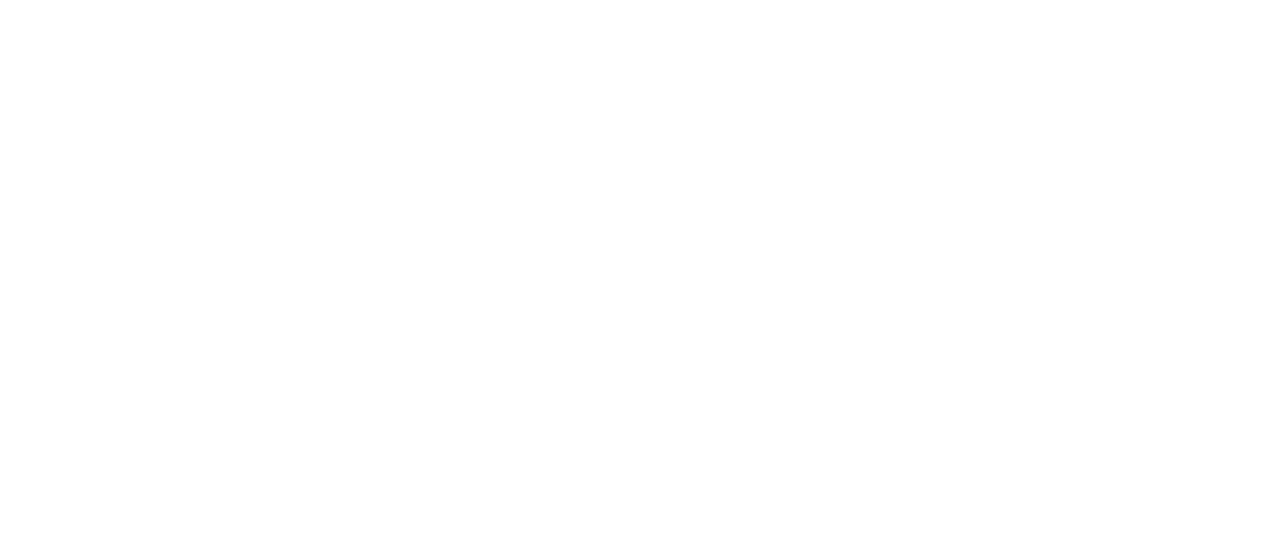
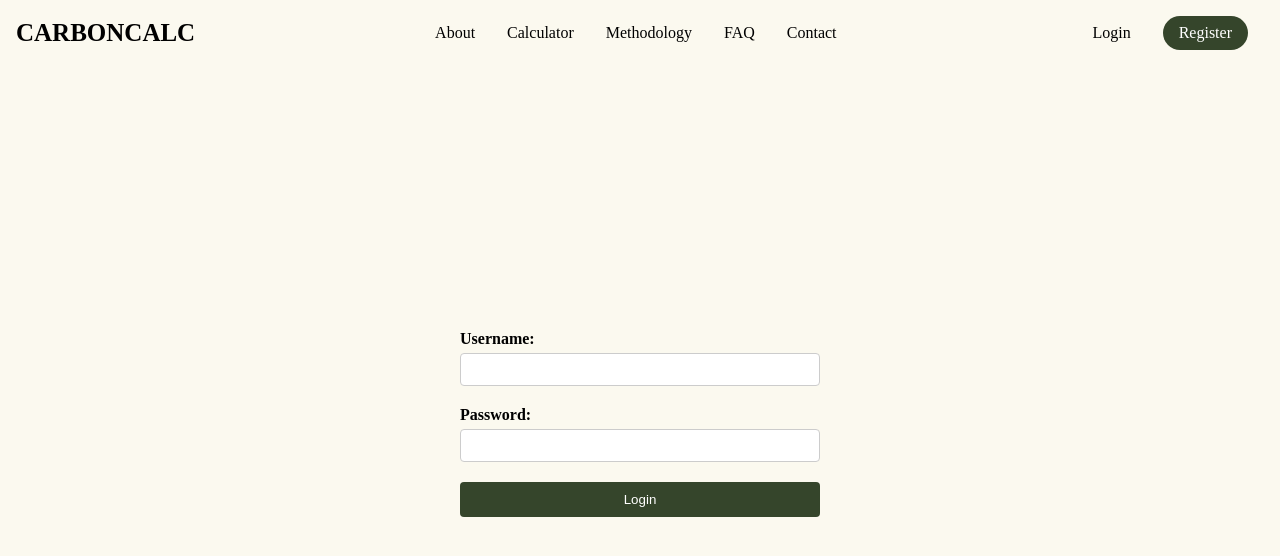
Before and after one commit to jainofcsubham/carbon_footprint, a React (Vite) app: page /login in a window 1280 px wide. Before the commit this address had no page. Shown: the top 556 px of the page. Built offline with nearby package versions, Linux system fonts and the light colour scheme.

Commit message:
feat: Added login UI

```diff
--- a/src/App.tsx
+++ b/src/App.tsx
@@ -4,6 +4,8 @@
 import "./App.css";
 import { Dashboard } from "./pages/dashboard/Dashboard";
 import { Landing } from "./pages/landing/Landing";
+import { Login } from './pages/login/Login';
+import { Register } from './pages/register/Register';
 
 export const App = () => {
   return (
@@ -11,6 +13,8 @@
       <Routes>
         <Route path="/" element={<Landing/>} />
         <Route path="/dashboard" element={<Dashboard/>} />
+        <Route path="/login" element={<Login/>} />
+        <Route path="/register" element={<Register/>} />
       </Routes>
     </Router>
   );
--- a/src/components/header/Header.tsx
+++ b/src/components/header/Header.tsx
@@ -1,6 +1,19 @@
 
+import { useNavigate } from "react-router-dom"
 import "./Header.css"
 export const Header = () => {
+
+
+  const navigate = useNavigate();
+
+  const goToLogin = () => {
+    navigate("/login");
+  }
+
+  const goToRegister = () => {
+    navigate("/register");
+  }
+
   return (
     <>
         <div className='header_container'>
@@ -14,8 +27,8 @@
                   <div className='nav_item'>Contact</div>
               </div>
               <div className='action_bar'>
-                  <div className='action_item'>Login</div>
-                  <div className='action_item action_item_register'>Register</div>
+                  <div className='action_item' onClick={goToLogin}>Login</div>
+                  <div className='action_item action_item_register' onClick={goToRegister}>Register</div>
               </div>
           </div>
         </div>
--- a/src/index.css
+++ b/src/index.css
@@ -4,3 +4,13 @@
     box-sizing: border-box;
     /* background-color: #FBF9EF; */
 }
+
+body,html{
+    height: 100%;
+}
+
+#root{
+    height: 100%;
+    display: flex;
+    flex-direction: column;
+}
--- /dev/null
+++ b/src/pages/login/Login.css
@@ -0,0 +1,48 @@
+.login_container{
+    background-color: #FBF9EF;
+    display: flex;
+    width: 100%;
+    height: 100%;
+}
+
+.login-form {
+  padding: 20px;
+  max-width: 400px;
+  width: 100%;
+  margin: 0 auto;
+  display: flex;
+  flex-direction: column;
+  justify-content: center;
+}
+
+.form-group {
+  margin-bottom: 20px;
+}
+
+.form-group label {
+  display: block;
+  font-weight: bold;
+  margin-bottom: 5px;
+}
+
+.form-group input {
+  width: 100%;
+  padding: 8px;
+  box-sizing: border-box;
+  border: 1px solid #ccc;
+  border-radius: 4px;
+}
+
+.form-group button {
+  background-color: #35452b;
+  color: #fff;
+  padding: 10px;
+  border: none;
+  border-radius: 4px;
+  cursor: pointer;
+  width: 100%;
+}
+
+.form-group button:hover {
+  background-color: #727d6b;
+}
--- /dev/null
+++ b/src/pages/login/Login.tsx
@@ -0,0 +1,69 @@
+import { useState } from "react";
+import { Header } from "../../components/header/Header";
+import "./Login.css";
+import { useNavigate } from "react-router-dom";
+
+interface Credentials {
+  username: string;
+  password: string;
+}
+
+export const Login = () => {
+  const [credentials, setCredentials] = useState<Credentials>({
+    username: "",
+    password: "",
+  });
+
+  const nav = useNavigate();
+
+  const handleInputChange = (e: React.ChangeEvent<HTMLInputElement>) => {
+    const { name, value } = e.target;
+    setCredentials((prevCredentials) => ({
+      ...prevCredentials,
+      [name]: value,
+    }));
+  };
+
+  const handleLogin = () => {
+    // Add your login logic here
+    if(credentials.password && credentials.username){
+        nav("/dashboard");
+    }
+  };
+  return (
+    <>
+      <Header />
+
+        <div className="login_container">
+            <div className="login-form">
+                <div className="form-group">
+                <label htmlFor="username">Username:</label>
+                <input
+                    type="text"
+                    id="username"
+                    name="username"
+                    value={credentials.username}
+                    onChange={handleInputChange}
+                    required
+                />
+                </div>
+                <div className="form-group">
+                <label htmlFor="password">Password:</label>
+                <input
+                    type="password"
+                    id="password"
+                    name="password"
+                    value={credentials.password}
+                    onChange={handleInputChange}
+                    required
+                />
+                </div>
+                <div className="form-group">
+                <button onClick={handleLogin}>Login</button>
+                </div>
+            </div>
+        </div>
+
+    </>
+  );
+};
--- /dev/null
+++ b/src/pages/register/Register.tsx
@@ -0,0 +1,5 @@
+export const Register = () => {
+  return (
+    <div>Register</div>
+  )
+}
```
